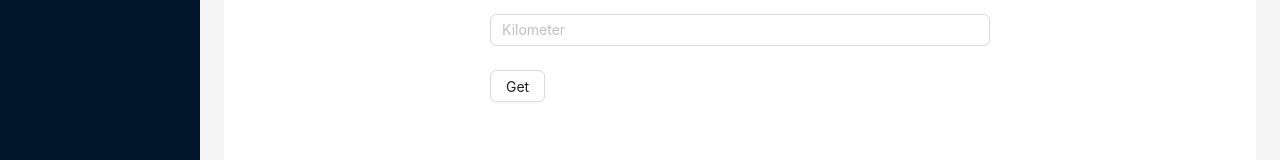
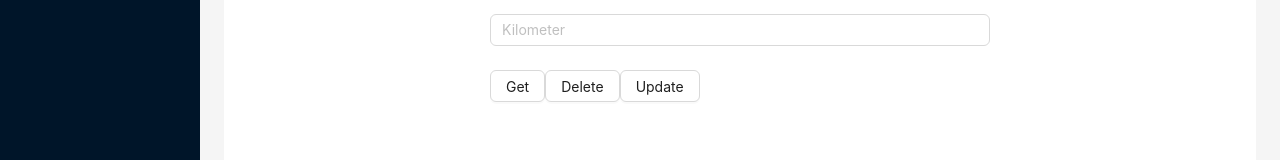
Before and after one commit to fatihkabay/community, a React (Create React App) app in the folder community-fe/: page / in a window 1280 px wide. Shown: the part 406-566 px from the top of the page. Built offline with nearby package versions, Linux system fonts and the light colour scheme; sample sign-in values are in the browser's storage.

Commit message:
add button

```diff
--- a/community-fe/src/pages/Home/index.tsx
+++ b/community-fe/src/pages/Home/index.tsx
@@ -112,6 +112,12 @@ const onFinishFailed = (error: ValidateErrorEntity<any>) => {
           <Button htmlType="submit">
             Get
           </Button>
+          <Button>
+            Delete
+          </Button>
+          <Button>
+            Update
+          </Button>
         </Form.Item>
       </Form>
     )
```
